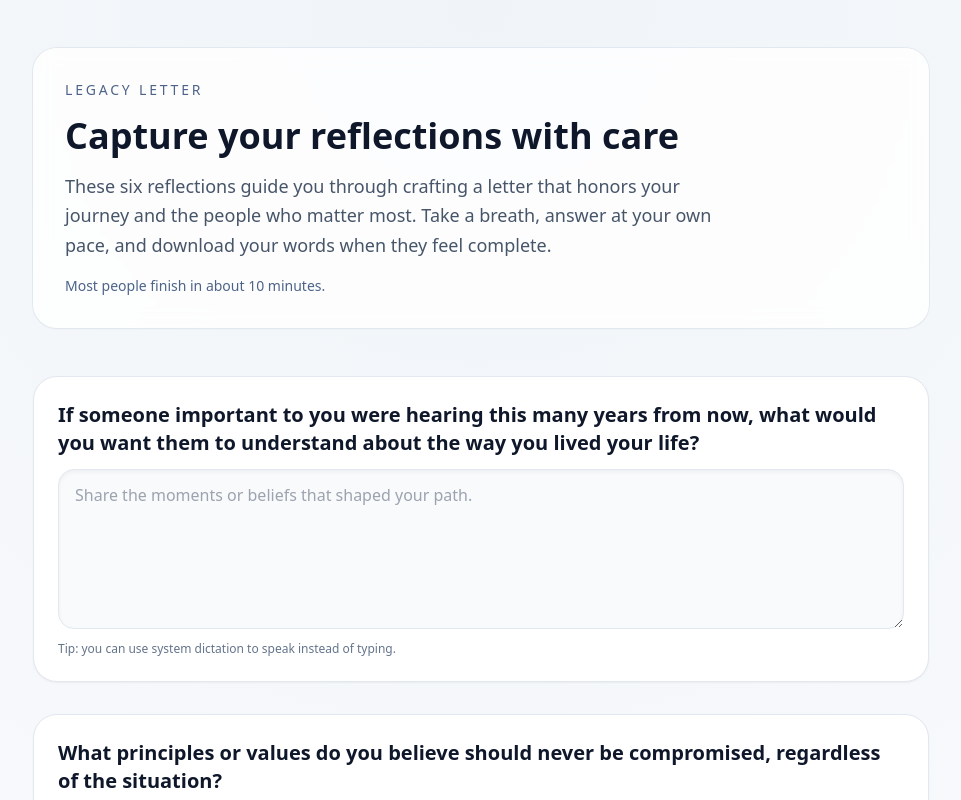
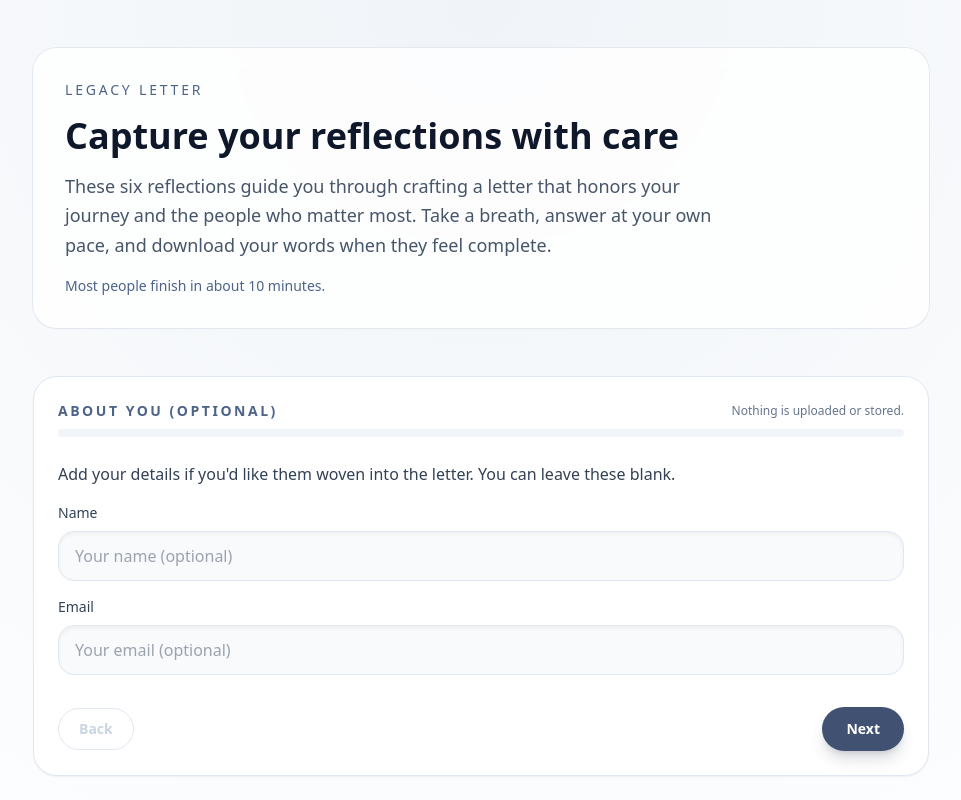
Before and after one commit to MuhammadHassaan0/legacy-letter-mvp, a Next.js app: page / in a window 1280 px wide. Shown: the top 800 px of the page, without its empty margins (159-1120 px from the left). Built offline with nearby package versions, Linux system fonts and the light colour scheme.

Commit message:
feat: add guided question flow

```diff
--- a/app/page.tsx
+++ b/app/page.tsx
@@ -50,30 +50,60 @@ const PROMPTS: Prompt[] = [
 
 type Responses = Record<string, string>;
 
+type PersonalDetails = {
+  name: string;
+  email: string;
+};
+
 const buildInitialResponses = (): Responses =>
   PROMPTS.reduce<Responses>((acc, prompt) => {
     acc[prompt.id] = "";
     return acc;
   }, {});
 
-const formatLetter = (responses: Responses, timestamp: Date) => {
+const formatLetter = (
+  responses: Responses,
+  timestamp: Date,
+  details: PersonalDetails
+) => {
   const formattedTimestamp = new Intl.DateTimeFormat("en-US", {
     dateStyle: "full",
     timeStyle: "short"
   }).format(timestamp);
+
+  const aboutLines: string[] = [];
+  if (details.name.trim()) {
+    aboutLines.push(`Name: ${details.name.trim()}`);
+  }
+  if (details.email.trim()) {
+    aboutLines.push(`Email: ${details.email.trim()}`);
+  }
+  const aboutSection =
+    aboutLines.length > 0 ? `${aboutLines.join("\n")}\n\n` : "";
 
   const body = PROMPTS.map((prompt) => {
     const answer = responses[prompt.id].trim() || "[Not provided]";
     return `${prompt.title}\n${answer}`;
   }).join("\n\n");
 
-  return `Legacy Letter\nCreated on: ${formattedTimestamp}\n\n${body}\n`;
+  return `Legacy Letter\nCreated on: ${formattedTimestamp}\n\n${aboutSection}${body}\n`;
 };
 
 export default function Home() {
   const [responses, setResponses] = useState<Responses>(buildInitialResponses);
+  const [details, setDetails] = useState<PersonalDetails>({
+    name: "",
+    email: ""
+  });
+  const [currentStep, setCurrentStep] = useState(0);
   const [showErrors, setShowErrors] = useState(false);
   const [lastSavedAt, setLastSavedAt] = useState<string | null>(null);
+
+  const totalQuestions = PROMPTS.length;
+  const isOptionalStep = currentStep === 0;
+  const activePrompt = !isOptionalStep
+    ? PROMPTS[currentStep - 1]
+    : undefined;
 
   const allComplete = useMemo(
     () =>
@@ -82,10 +112,29 @@ export default function Home() {
   );
 
   const previewLetter = useMemo(() => {
-    return formatLetter(responses, new Date());
-  }, [responses]);
+    return formatLetter(responses, new Date(), details);
+  }, [responses, details]);
 
-  const handleDownload = (event: FormEvent<HTMLFormElement>) => {
+  const currentAnswer = activePrompt ? responses[activePrompt.id] : "";
+  const currentAnswerValid =
+    isOptionalStep || currentAnswer.trim().length > 0;
+
+  const progressPercentage =
+    (Math.min(currentStep, totalQuestions) / totalQuestions) * 100;
+
+  const handleNext = () => {
+    setShowErrors(false);
+    if (currentStep < totalQuestions) {
+      setCurrentStep((previous) => previous + 1);
+    }
+  };
+
+  const handleBack = () => {
+    setShowErrors(false);
+    setCurrentStep((previous) => Math.max(0, previous - 1));
+  };
+
+  const handleSubmit = (event: FormEvent<HTMLFormElement>) => {
     event.preventDefault();
     if (!allComplete) {
       setShowErrors(true);
@@ -93,7 +142,7 @@ export default function Home() {
     }
 
     const now = new Date();
-    const letter = formatLetter(responses, now);
+    const letter = formatLetter(responses, now, details);
     const fileName = `legacy-letter-${now.toISOString().replace(/[:.]/g, "-")}.txt`;
 
     const blob = new Blob([letter], { type: "text/plain" });
@@ -139,56 +188,136 @@ export default function Home() {
 
       <form
         className="flex flex-col gap-10 pb-20"
-        onSubmit={handleDownload}
+        onSubmit={handleSubmit}
         noValidate
       >
-        <div className="grid gap-8">
-          {PROMPTS.map((prompt) => {
-            const value = responses[prompt.id];
-            const showFieldError = showErrors && value.trim().length === 0;
+        <div className="rounded-3xl border border-slate-200 bg-white p-6 shadow-sm">
+          <div className="flex flex-col gap-6">
+            <div className="flex flex-col gap-2">
+              <div className="flex items-center justify-between gap-4">
+                <p className="text-sm font-semibold uppercase tracking-[0.18em] text-brand-600">
+                  {isOptionalStep
+                    ? "About you (optional)"
+                    : `Question ${currentStep} of ${totalQuestions}`}
+                </p>
+                <p className="text-xs text-slate-500">
+                  Nothing is uploaded or stored.
+                </p>
+              </div>
+              <div className="h-2 w-full rounded-full bg-slate-100">
+                <div
+                  className="h-full rounded-full bg-brand-500 transition-all duration-300"
+                  style={{ width: `${progressPercentage}%` }}
+                  aria-hidden="true"
+                />
+              </div>
+            </div>
 
-            return (
-              <div
-                key={prompt.id}
-                className="rounded-3xl border border-slate-200 bg-white p-6 shadow-sm transition hover:shadow-md"
-              >
+            {isOptionalStep ? (
+              <div className="flex flex-col gap-4">
+                <p className="text-base leading-relaxed text-slate-700">
+                  Add your details if you&apos;d like them woven into the letter.
+                  You can leave these blank.
+                </p>
+                <label className="flex flex-col gap-2 text-sm text-slate-700">
+                  Name
+                  <input
+                    type="text"
+                    value={details.name}
+                    onChange={(event) =>
+                      setDetails((previous) => ({
+                        ...previous,
+                        name: event.target.value
+                      }))
+                    }
+                    placeholder="Your name (optional)"
+                    className="rounded-2xl border border-slate-200 bg-slate-50 px-4 py-3 text-base text-slate-800 shadow-inner outline-none transition focus:border-brand-400 focus:bg-white focus:ring-2 focus:ring-brand-200"
+                  />
+                </label>
+                <label className="flex flex-col gap-2 text-sm text-slate-700">
+                  Email
+                  <input
+                    type="email"
+                    value={details.email}
+                    onChange={(event) =>
+                      setDetails((previous) => ({
+                        ...previous,
+                        email: event.target.value
+                      }))
+                    }
+                    placeholder="Your email (optional)"
+                    className="rounded-2xl border border-slate-200 bg-slate-50 px-4 py-3 text-base text-slate-800 shadow-inner outline-none transition focus:border-brand-400 focus:bg-white focus:ring-2 focus:ring-brand-200"
+                  />
+                </label>
+              </div>
+            ) : activePrompt ? (
               <div className="flex flex-col gap-3">
                 <h2 className="text-xl font-semibold text-slate-900">
-                    {prompt.title}
+                  {activePrompt.title}
                 </h2>
-                  {prompt.description ? (
+                {activePrompt.description ? (
                   <p className="text-sm leading-relaxed text-slate-600">
-                      {prompt.description}
+                    {activePrompt.description}
                   </p>
                 ) : null}
-                  <label className="sr-only" htmlFor={prompt.id}>
-                    {prompt.title}
+                <label className="sr-only" htmlFor={activePrompt.id}>
+                  {activePrompt.title}
                 </label>
                 <textarea
-                    id={prompt.id}
-                    name={prompt.id}
-                    value={value}
+                  id={activePrompt.id}
+                  name={activePrompt.id}
+                  value={currentAnswer}
                   onChange={(event) =>
                     setResponses((previous) => ({
                       ...previous,
-                        [prompt.id]: event.target.value
+                      [activePrompt.id]: event.target.value
                     }))
                   }
-                    placeholder={prompt.placeholder}
-                    className="min-h-[160px] rounded-2xl border border-slate-200 bg-slate-50 px-4 py-3 text-base leading-relaxed text-slate-800 shadow-inner outline-none transition focus:border-brand-400 focus:bg-white focus:ring-2 focus:ring-brand-200"
+                  placeholder={activePrompt.placeholder}
+                  className="min-h-[200px] rounded-2xl border border-slate-200 bg-slate-50 px-4 py-3 text-base leading-relaxed text-slate-800 shadow-inner outline-none transition focus:border-brand-400 focus:bg-white focus:ring-2 focus:ring-brand-200"
                 />
                 <p className="text-xs text-slate-500">
                   Tip: you can use system dictation to speak instead of typing.
                 </p>
-                  {showFieldError ? (
+                {!currentAnswerValid && showErrors ? (
                   <p className="text-sm font-medium text-brand-600">
                     Please add a few words here so your letter feels complete.
                   </p>
                 ) : null}
               </div>
+            ) : null}
+
+            <div className="flex flex-col gap-3 pt-2 sm:flex-row sm:items-center sm:justify-between">
+              <div className="flex gap-3">
+                <button
+                  type="button"
+                  onClick={handleBack}
+                  disabled={currentStep === 0}
+                  className="inline-flex items-center justify-center rounded-full border border-brand-200 px-5 py-2.5 text-sm font-semibold text-brand-700 transition hover:border-brand-300 hover:bg-brand-50 disabled:cursor-not-allowed disabled:border-slate-200 disabled:text-slate-300"
+                >
+                  Back
+                </button>
               </div>
-            );
-          })}
+              {currentStep < totalQuestions ? (
+                <button
+                  type="button"
+                  onClick={handleNext}
+                  disabled={!currentAnswerValid}
+                  className="inline-flex items-center justify-center rounded-full bg-brand-700 px-6 py-3 text-sm font-semibold text-white shadow-lg shadow-brand-900/20 transition hover:bg-brand-800 focus:outline-none focus-visible:ring-2 focus-visible:ring-brand-300 disabled:cursor-not-allowed disabled:bg-brand-200"
+                >
+                  Next
+                </button>
+              ) : (
+                <button
+                  type="submit"
+                  disabled={!currentAnswerValid}
+                  className="inline-flex items-center justify-center rounded-full bg-brand-700 px-6 py-3 text-sm font-semibold text-white shadow-lg shadow-brand-900/20 transition hover:bg-brand-800 focus:outline-none focus-visible:ring-2 focus-visible:ring-brand-300 disabled:cursor-not-allowed disabled:bg-brand-200"
+                >
+                  Generate my letter
+                </button>
+              )}
+            </div>
+          </div>
         </div>
 
         <section className="rounded-3xl bg-white/70 p-6 shadow-inner ring-1 ring-slate-200 backdrop-blur">
@@ -212,12 +341,9 @@ export default function Home() {
                 Your letter saves locally on download. We do not store anything.
               </p>
             </div>
-            <button
-              type="submit"
-              className="mt-2 inline-flex items-center justify-center rounded-full bg-brand-700 px-6 py-3 text-sm font-semibold text-white shadow-lg shadow-brand-900/20 transition hover:bg-brand-800 focus:outline-none focus-visible:ring-2 focus-visible:ring-brand-300 disabled:cursor-not-allowed disabled:bg-brand-200"
-            >
-              Download letter (.txt)
-            </button>
+            <p className="text-sm text-brand-600">
+              Return to earlier questions anytime to revise before you export.
+            </p>
           </div>
           {!allComplete && showErrors ? (
             <p className="text-sm font-medium text-brand-700">
```
Lines whose indentation alone changed are shown as unchanged.
